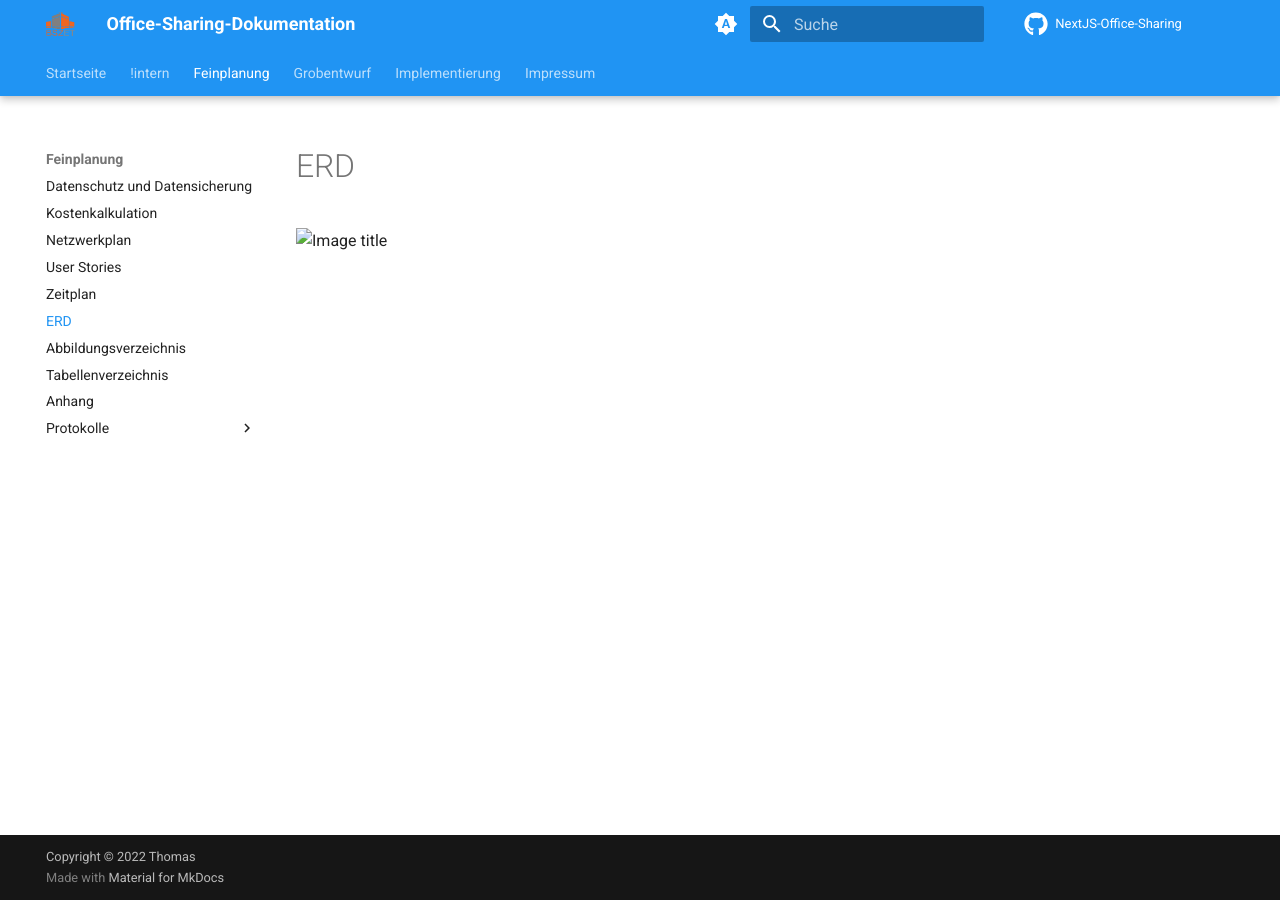
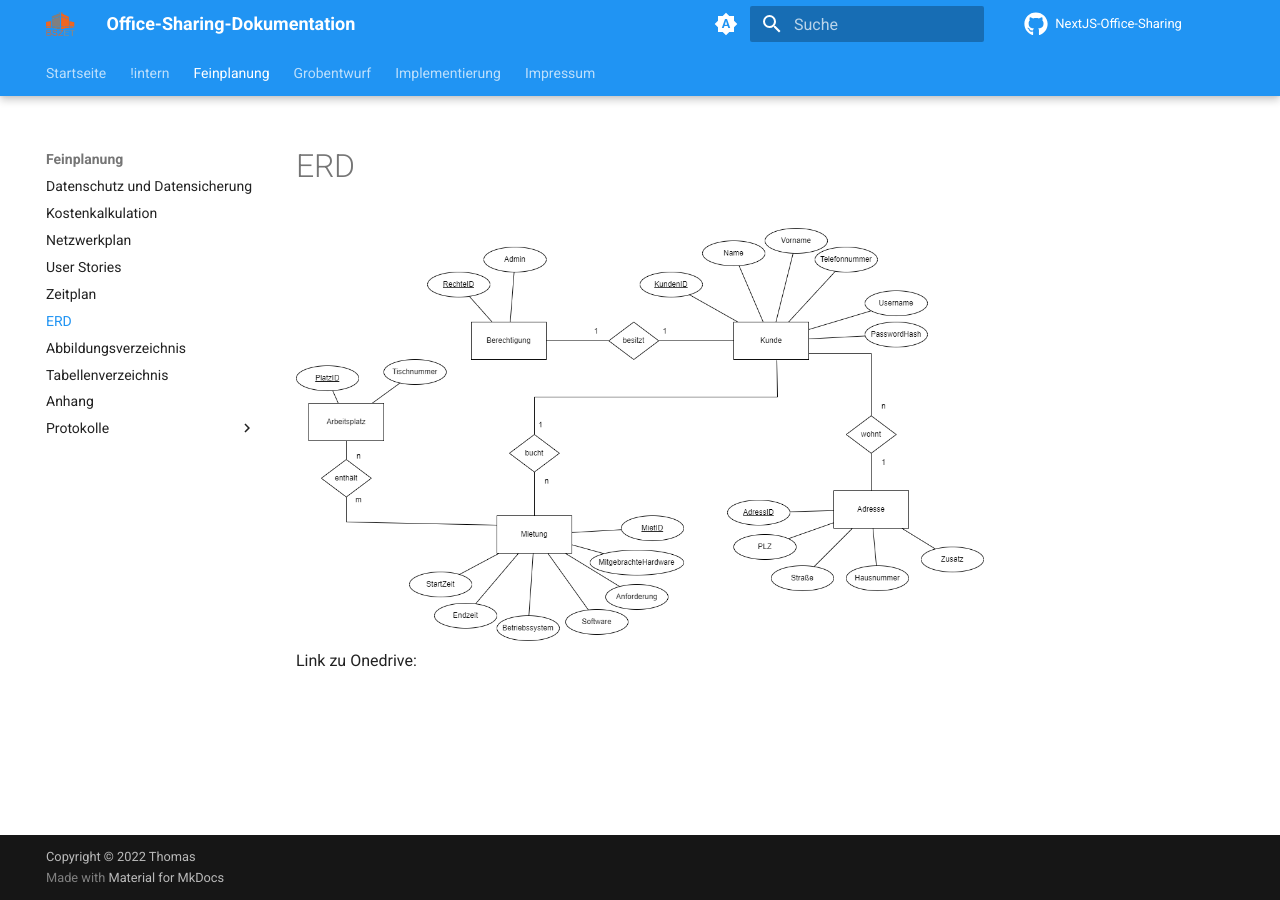
Before and after one commit to gz-bad-erzland-p2/Dokumentation, an MkDocs documentation site: the page built from docs/feinplanung/45-ERD.md, in a window 1280 px wide. Built offline with MkDocs 1.6.1 and Material for MkDocs 9.7.7, drawn with Linux system fonts in a browser that asks for light colours; comment, search, counter and statistics services are not loaded.

Commit message:
Update 45-ERD.md

```diff
--- a/docs/feinplanung/45-ERD.md
+++ b/docs/feinplanung/45-ERD.md
@@ -1,2 +1,3 @@
 # ERD
-![Image title](docs/assets/img/ERD.png){ align=left }
+![Image title](https://github.com/gz-bad-erzland-p2/Dokumentation/blob/master/docs/assets/img/ERD.png?raw=true)
+Link zu Onedrive:
```
